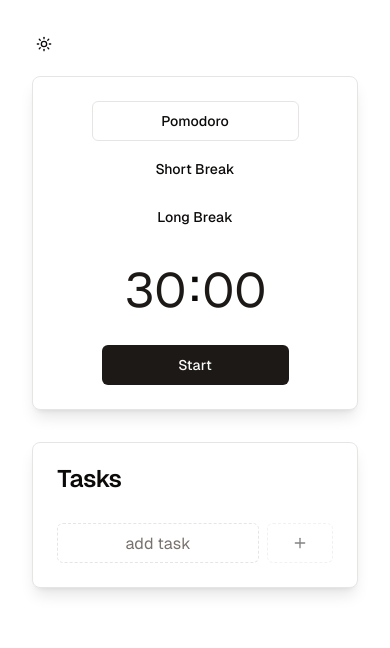
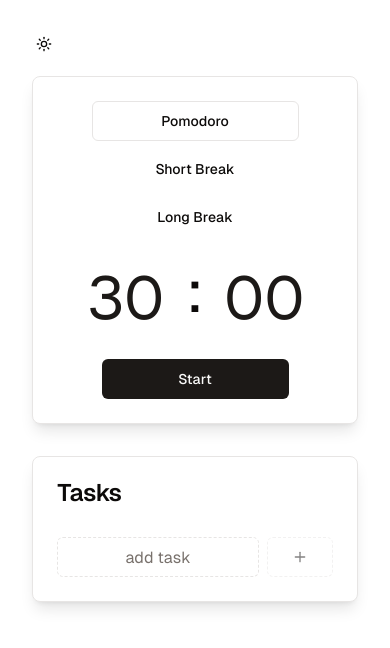
Before and after one commit to DNNYVST/pomodoro-app, a Next.js app: page / in a window 390 px wide. Shown: the top 648 px of the page. Built offline with nearby package versions, Linux system fonts and the light colour scheme.

Commit message:
more mobile timer tweaks

```diff
--- a/src/components/timer/input.tsx
+++ b/src/components/timer/input.tsx
@@ -29,7 +29,7 @@
       }
     }}
     onBlur={onBlur}
-    className={`rounded-sm max-w-[2ch] text-primary bg-background text-center placeholder:text-muted-foreground focus-visible:outline-none focus-visible:ring-1 focus-visible:ring-ring focus-visible:ring-offset-2 hover:ring-1 hover:outline-none hover:ring-ring hover:ring-offset-2 ${cn}`}
+    className={`rounded-sm max-w-[3ch] sm:max-w-[2ch] text-primary bg-background text-center placeholder:text-muted-foreground focus-visible:outline-none focus-visible:ring-1 focus-visible:ring-ring focus-visible:ring-offset-2 hover:ring-1 hover:outline-none hover:ring-ring hover:ring-offset-2 ${cn}`}
     {...rest}
   />
 );
--- a/src/components/timer/timer-card.tsx
+++ b/src/components/timer/timer-card.tsx
@@ -90,7 +90,7 @@
       <CardContent className="flex justify-center">
         <div
           ref={timerBackgroundRef}
-          className={`flex justify-center text-5xl sm:text-6xl visible bg-card rounded-lg px-1 ${
+          className={`flex justify-center text-6xl visible bg-card rounded-lg px-1 ${
             running && "pointer-events-none"
           }`}
         >
```
